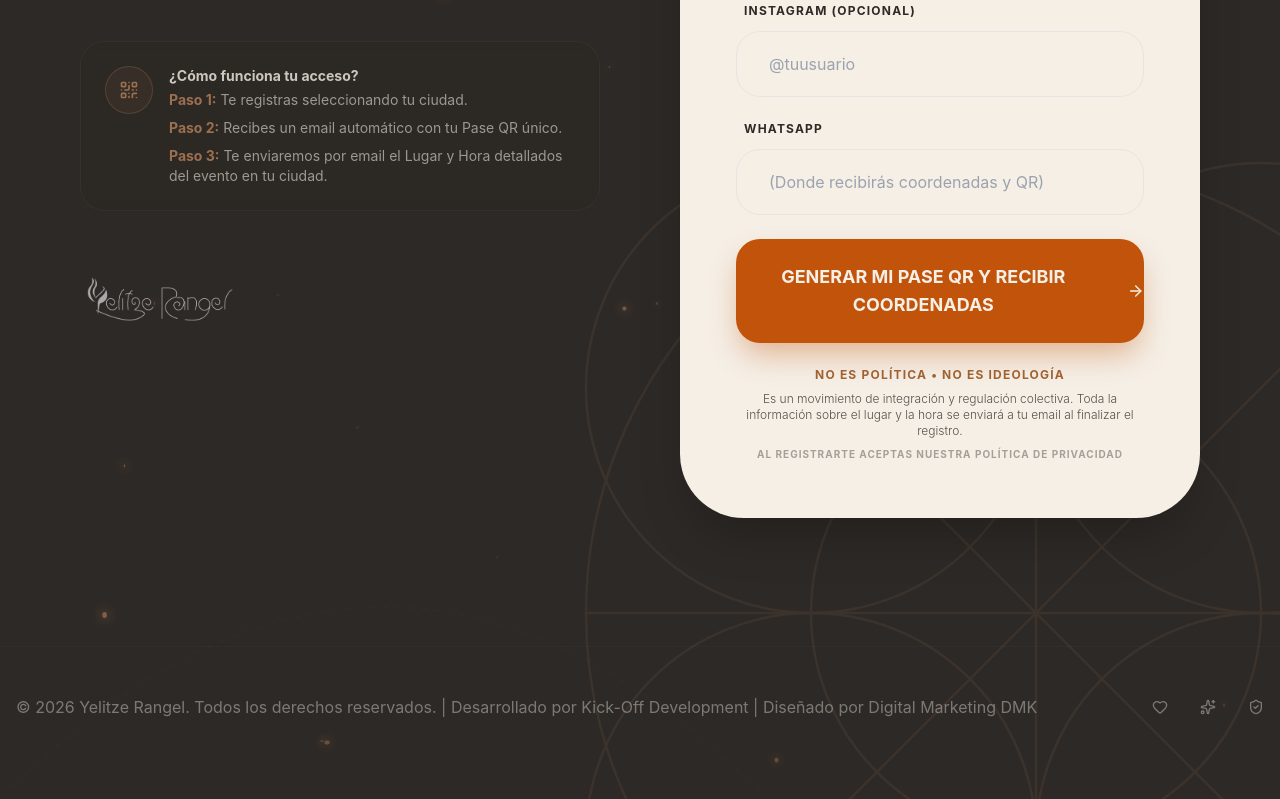
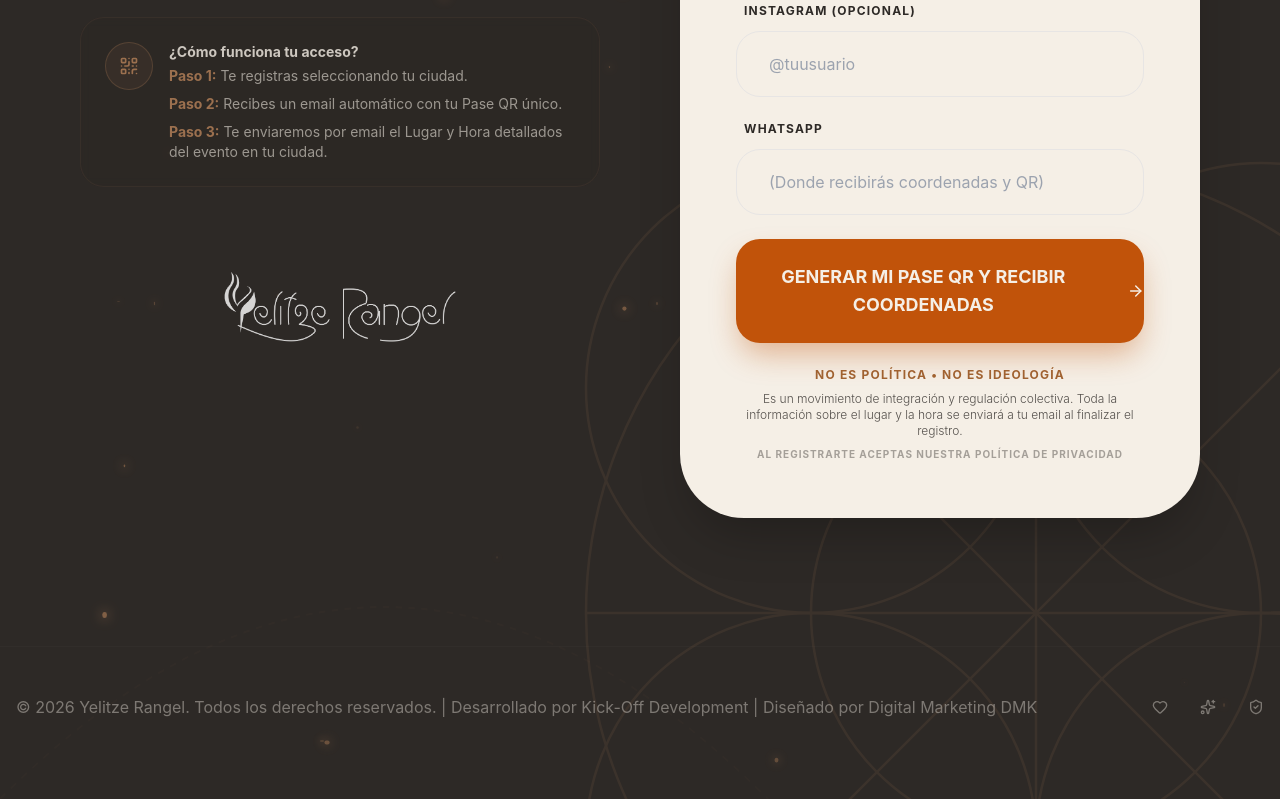
Before and after one commit to yelitzerangeloficialweb-max/yelitze-rangel-web, a Next.js app: page /venezuela-en-el-cuerpo in a window 1280 px wide. Shown: the part 9183-9982 px from the top of the page. Built offline with nearby package versions, Linux system fonts and the light colour scheme; a web font is replaced by a local one.

Commit message:
style: center and enlarge yelitze logo in registration section

```diff
--- a/app/venezuela-en-el-cuerpo/page.tsx
+++ b/app/venezuela-en-el-cuerpo/page.tsx
@@ -565,13 +565,13 @@ export default function VenezuelaEnElCuerpoPage() {
                                         </ul>
                                     </div>
                                 </div>
-                                <div className="flex justify-center lg:justify-start mt-8">
-                                    <div className="relative w-40 h-16 opacity-60 hover:opacity-100 transition-opacity">
+                                <div className="flex justify-center mt-12 w-full">
+                                    <div className="relative w-64 h-24 opacity-80 hover:opacity-100 transition-opacity">
                                         <Image
                                             src="/assets/images/logo-yelitze-new.png"
                                             alt="Yelitze Rangel"
                                             fill
-                                            className="object-contain object-left"
+                                            className="object-contain"
                                         />
                                     </div>
                                 </div>
```
